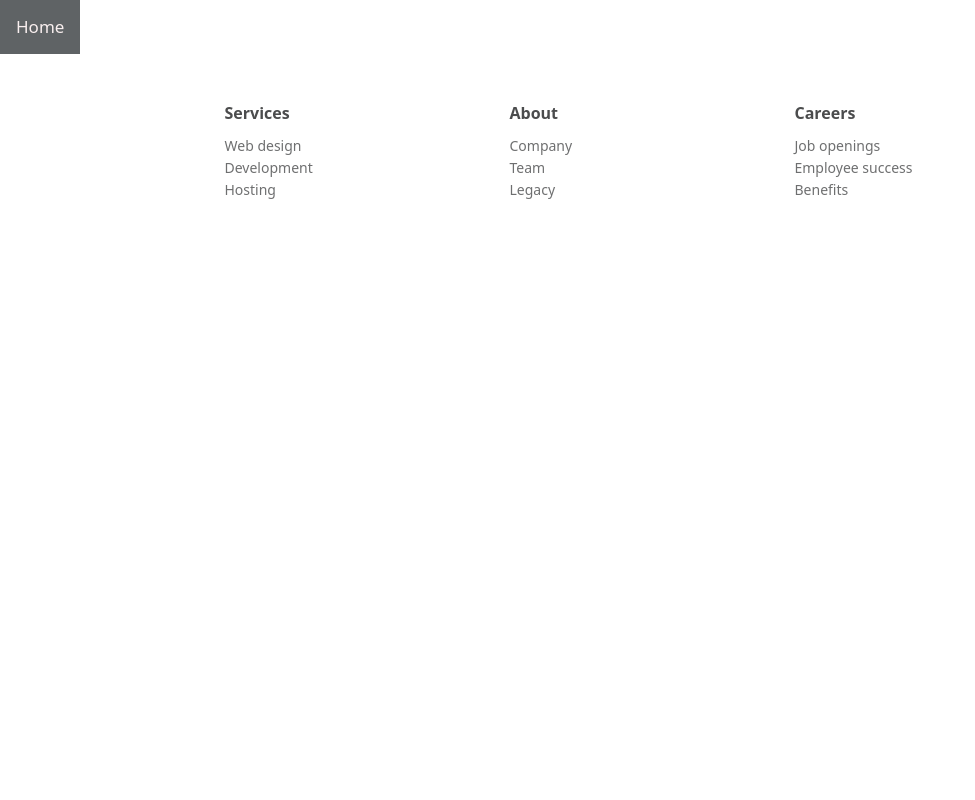
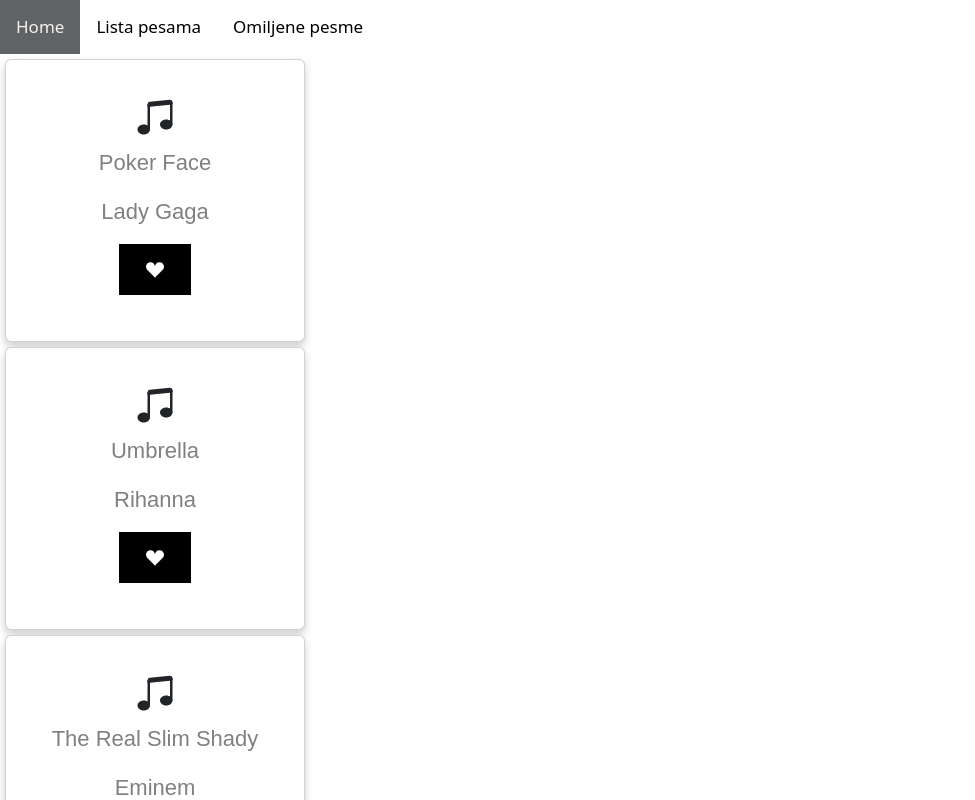
Before and after one commit to radmilovict/appReact, a React (Create React App) app: page /listaPesama in a window 1280 px wide. Shown: the top 800 px of the page, without its empty margins (0-975 px from the left). Built offline with nearby package versions, Linux system fonts and the light colour scheme.

Commit message:
dodata lista pesama

```diff
--- a/package.json
+++ b/package.json
@@ -10,6 +10,7 @@
     "react": "^18.2.0",
     "react-bootstrap": "^2.5.0",
     "react-dom": "^18.2.0",
+    "react-icons": "^4.4.0",
     "react-router-dom": "^6.3.0",
     "react-scripts": "5.0.1",
     "web-vitals": "^2.1.4"
--- a/src/App.css
+++ b/src/App.css
@@ -123,3 +123,36 @@ body, html {
   color: white;
   font-family:  monospace;
 }
+
+
+
+.card {
+  box-shadow: 0 4px 8px 0 rgba(0, 0, 0, 0.2);
+  max-width: 300px;
+  overflow: hidden;
+  text-align: center;
+  font-family: arial;
+  padding: 30px;
+  margin: 5px;
+}
+
+.song {
+  color: grey;
+  font-size: 22px;
+}
+
+.card button {
+  border: none;
+  outline: 0;
+  padding: 12px;
+  color: white;
+  background-color: #000;
+  text-align: center;
+  cursor: pointer;
+  width: 30%;
+  font-size: 18px;
+}
+
+.card button:hover {
+  opacity: 0.7;
+}
--- a/src/App.js
+++ b/src/App.js
@@ -4,8 +4,121 @@ import Footer from './komponente/Footer';
 import Home from './komponente/Home';
 import NavBar from './komponente/NavBar';
 import { BrowserRouter, Routes, Route } from "react-router-dom";
+import Pesme from './komponente/Pesme';
+import Omiljene from './komponente/Omiljene';
+import { useState } from "react";
 
 function App() {
+
+  const [brojOmiljenihPesama, setBrOmPesama] = useState(0);
+
+  const [pesme] = useState([
+
+    {
+      id:1,
+      nazivPesme:"Poker Face",
+      izvodjac:"Lady Gaga",
+      omiljena:0
+    },
+    {
+      id:2,
+      nazivPesme:"Umbrella",
+      izvodjac:"Rihanna",
+      omiljena:0
+
+    },
+    {
+      id:3,
+      nazivPesme:"The Real Slim Shady",
+      izvodjac:"Eminem",
+      omiljena:0
+    },
+    {
+      id:4,
+      nazivPesme:"Yeah!",
+      izvodjac:"Usher",
+      omiljena:0
+
+    },
+    {
+      id:5,
+      nazivPesme:"Crazy In Love",
+      izvodjac:"Beyonce",
+      omiljena:0
+
+    },
+    {
+      id:6,
+      nazivPesme:"Black and Yellow",
+      izvodjac:"Wiz Khalifa",
+      omiljena:0
+
+    },
+    {
+      id:7,
+      nazivPesme:"Dynamite",
+      izvodjac:"Taio Cruz",
+      omiljena:0
+
+    },
+    {
+      id:8,
+      nazivPesme:"I Gotta Feeling",
+      izvodjac:"Black Eyed Peas",
+      omiljena:0
+
+    },
+    {
+      id:9,
+      nazivPesme:"Gold Digger",
+      izvodjac:"Kanye West",
+      omiljena:0
+
+    },
+    {
+      id:10,
+      nazivPesme:"Temperature",
+      izvodjac:"Sean Paul",
+      omiljena:0
+
+    },
+    {
+      id:11,
+      nazivPesme:"Toxic",
+      izvodjac:"Britney Spears",
+      omiljena:0
+
+    },
+    {
+      id:12,
+      nazivPesme:"Survivor",
+      izvodjac:"Destiny's Child",
+      omiljena:0
+
+    }
+  ]);
+
+function dodajOmiljenu(id){
+    pesme.forEach((p)=>{
+      if(p.id==id){
+        p.omiljena=1;
+        setBrOmPesama(brojOmiljenihPesama+1)
+
+      }
+    })
+}
+
+function izbaciIzOmiljenih(id){
+  pesme.forEach((p)=>{
+    if(p.id==id){
+      p.omiljena=0;
+      setBrOmPesama(brojOmiljenihPesama-1)
+
+    }
+  })
+}
+
+
   return (
     <div>
       <BrowserRouter>
@@ -13,6 +126,8 @@ function App() {
 
         <Routes>
           <Route path="/" element={<Home/>} />
+          <Route path="/listaPesama" element={<Pesme pesme={pesme} dodajOmiljenu={dodajOmiljenu}/>} />
+          <Route path="/omiljene" element={<Omiljene pesme={pesme} izbaciIzOmiljenih={izbaciIzOmiljenih} brojOmiljenihPesama={brojOmiljenihPesama}/>} />
         </Routes>
 
         <Footer></Footer>
--- a/src/komponente/Kartica.jsx
+++ b/src/komponente/Kartica.jsx
@@ -1,17 +1,21 @@
 import React from 'react'
-import {BsMusicNoteBeamed} from "react-icons/fa"
+import {BsMusicNoteBeamed,BsFillSuitHeartFill,BsXCircle} from "react-icons/bs"
 
-function Kartica({pesma,preuzmiPesmu,mod,izbrisiPesmu}){
+function Kartica({pesme,dodajOmiljenu,mod,izbaciIzOmiljenih}){
     return(
         <div>
              <div className="card">
 
                 <h1><BsMusicNoteBeamed></BsMusicNoteBeamed></h1>
 
-                <p className="song">Pesma</p>
-                <p className="song">Izvodjac</p>
+                <p className="song">{pesme.nazivPesme}</p>
+                <p className="song">{pesme.izvodjac}</p>
 
-
+                {mod==1 ?
+                <p><button onClick={()=>dodajOmiljenu(pesme.id)}><BsFillSuitHeartFill/></button></p>
+                :
+                <p><button onClick={()=>izbaciIzOmiljenih(pesme.id)}><BsXCircle/></button></p>
+                }
             </div>
         </div>
     );
--- a/src/komponente/NavBar.jsx
+++ b/src/komponente/NavBar.jsx
@@ -7,6 +7,8 @@ function NavBar(){
         <div>
             <div className="topnav">
                 <Link to="/">Home</Link>
+                <Link to="/listaPesama">Lista pesama</Link>
+                <Link to="/omiljene">Omiljene pesme</Link>
             </div>
         </div>
     );
--- /dev/null
+++ b/src/komponente/Omiljene.jsx
@@ -0,0 +1,12 @@
+import React from 'react'
+
+
+function Omiljene(){
+    return(
+        <div>
+            omiljne
+        </div>
+    );
+}
+
+export default Omiljene;
```
Also changed, not shown: 1 other file (tests, documents, lock files or other folders).
